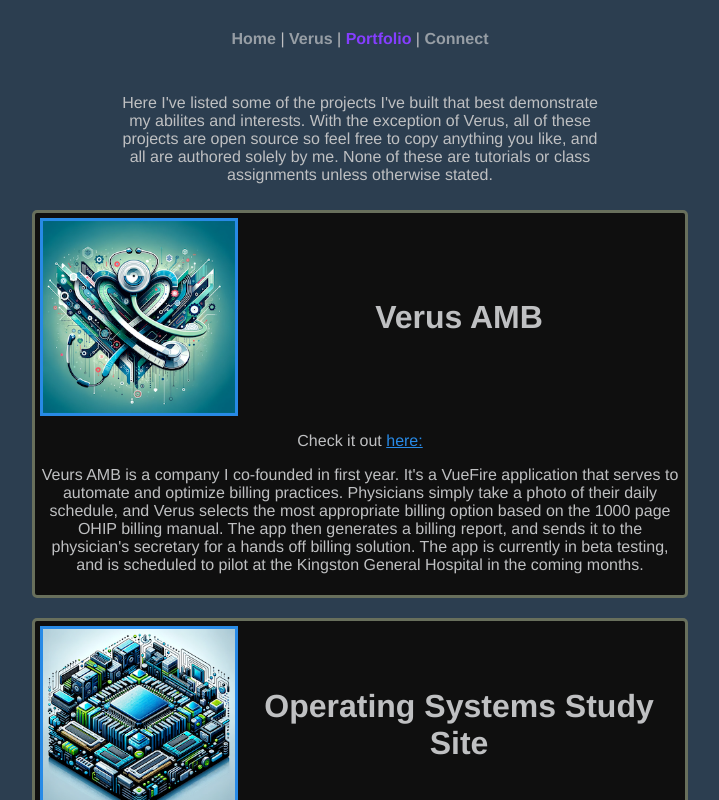
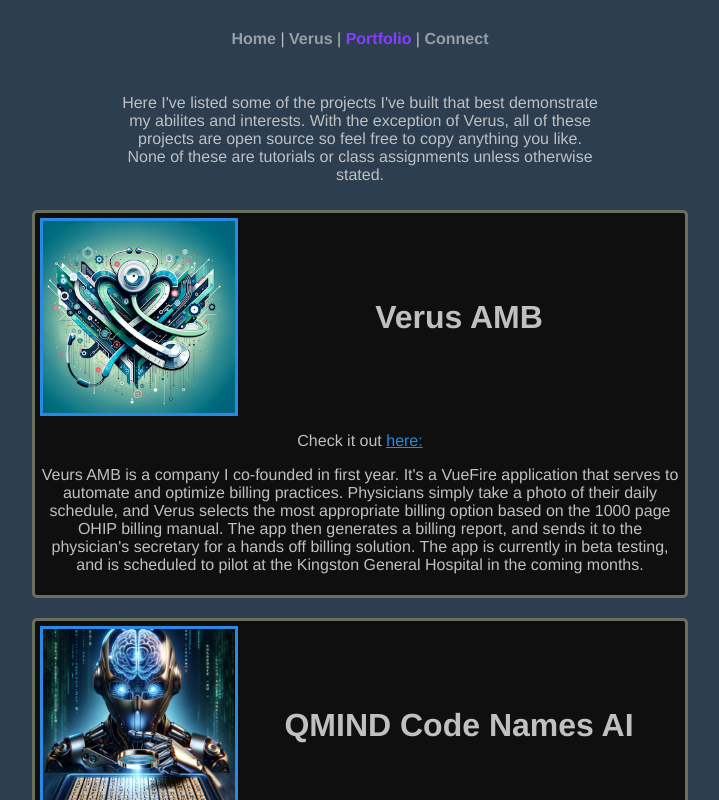
Before and after one commit to aclarke500/AdamClarke, a Vue app: page /portfolio in a window 1280 px wide. Shown: the whole page, without its empty margins (280-999 px from the left). Built offline with nearby package versions, Linux system fonts and the light colour scheme.

Commit message:
added qmind codenames

```diff
--- a/src/views/PortfolioView.vue
+++ b/src/views/PortfolioView.vue
@@ -2,10 +2,11 @@
   <div class="portfolio">
     <p>Here I've listed some of the projects I've built that best demonstrate my abilites and interests. With the
       exception of Verus, all of these
-      projects are open source so feel free to copy anything you like, and all are authored solely by me. None of these
+      projects are open source so feel free to copy anything you like. None of these
       are tutorials or class assignments unless otherwise stated.</p>
     <div id="project-github">
       <ProjectGithubComponentVue class="project-github-component-vue" :data="state.verusProject" />
+      <ProjectGithubComponentVue class="project-github-component-vue" :data="state.codeNamesProject" />
       <ProjectGithubComponentVue class="project-github-component-vue" :data="state.operatingSystemStudySite" />
       <ProjectGithubComponentVue class="project-github-component-vue" :data="state.classificationProject" />
       <ProjectGithubComponentVue class="project-github-component-vue" :data="state.arduinoTwosComplementProject" />
@@ -15,6 +16,18 @@
 <script setup>
 import { reactive } from 'vue';
 import ProjectGithubComponentVue from '@/components/ProjectGithubComponent.vue';
+
+const codeNamesProject = {
+  title: 'QMIND Code Names AI',
+  description:[
+    "This is a project I worked on as part QMIND's Division of AI Research (DAIR) team. My team and I used Pytorch to train a model that considers both positive and negative aspects in order to fine tune a specific answer. The result is a vector search algorithm that can very quickly find the optimal hint.",
+    'My role with for this project was to collaborate on the model, as well as building the front end to show off the app at CUCAI.',
+    'The result is an extremely effective agent for codenames, guessing on average 5.6 words per turn and absolutely dominating human players.',
+  ],
+  photo: require('@/assets/DALLeCodeNames.jpg'),
+  githubUrl: 'https://github.com/aclarke500/qmind-codenames-front-end',
+  websiteUrl: null,
+}
 
 const verusProject = {
   title: 'Verus AMB',
@@ -65,6 +78,7 @@
   arduinoTwosComplementProject: arduinoTwosComplementProject,
   operatingSystemStudySite: operatingSystemStudySite,
   verusProject: verusProject,
+  codeNamesProject: codeNamesProject,
 })
 </script>
 
```
Also changed, not shown: src/assets/DALLeCodeNames.jpg (added).
